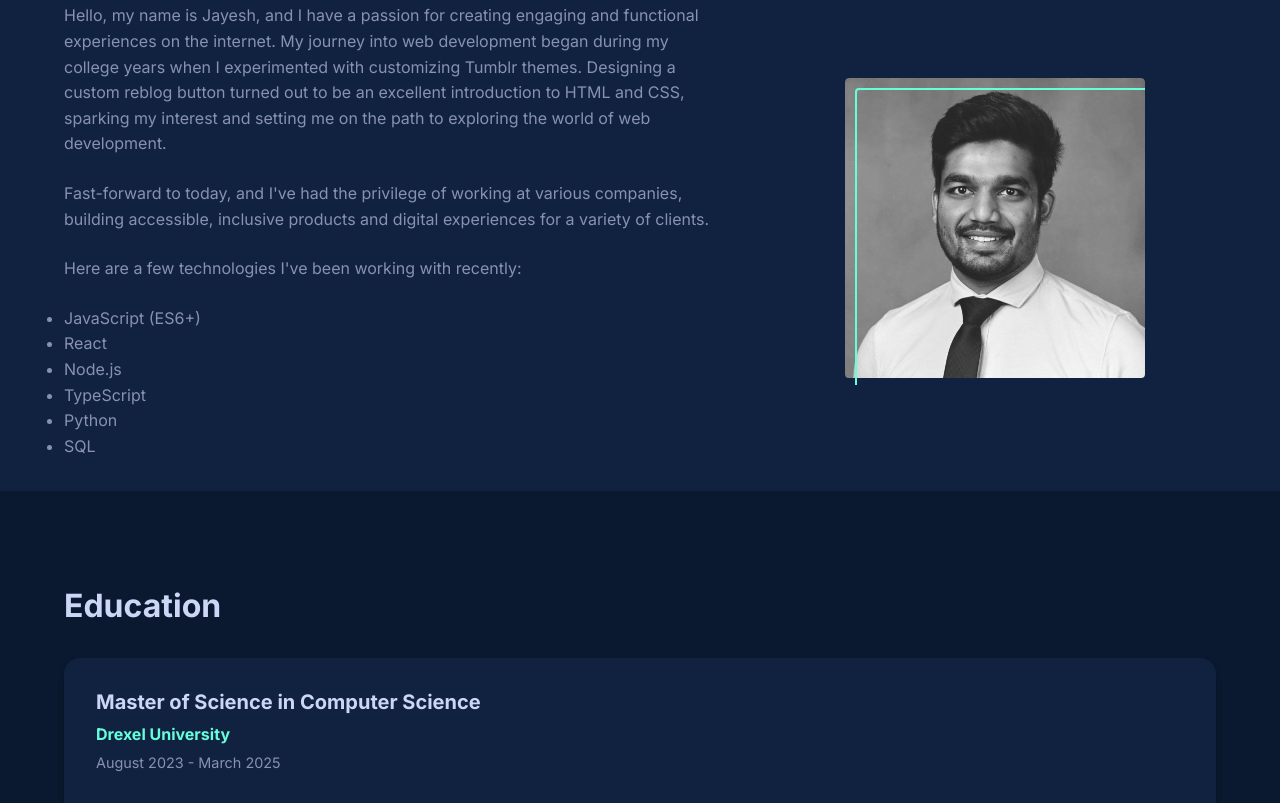
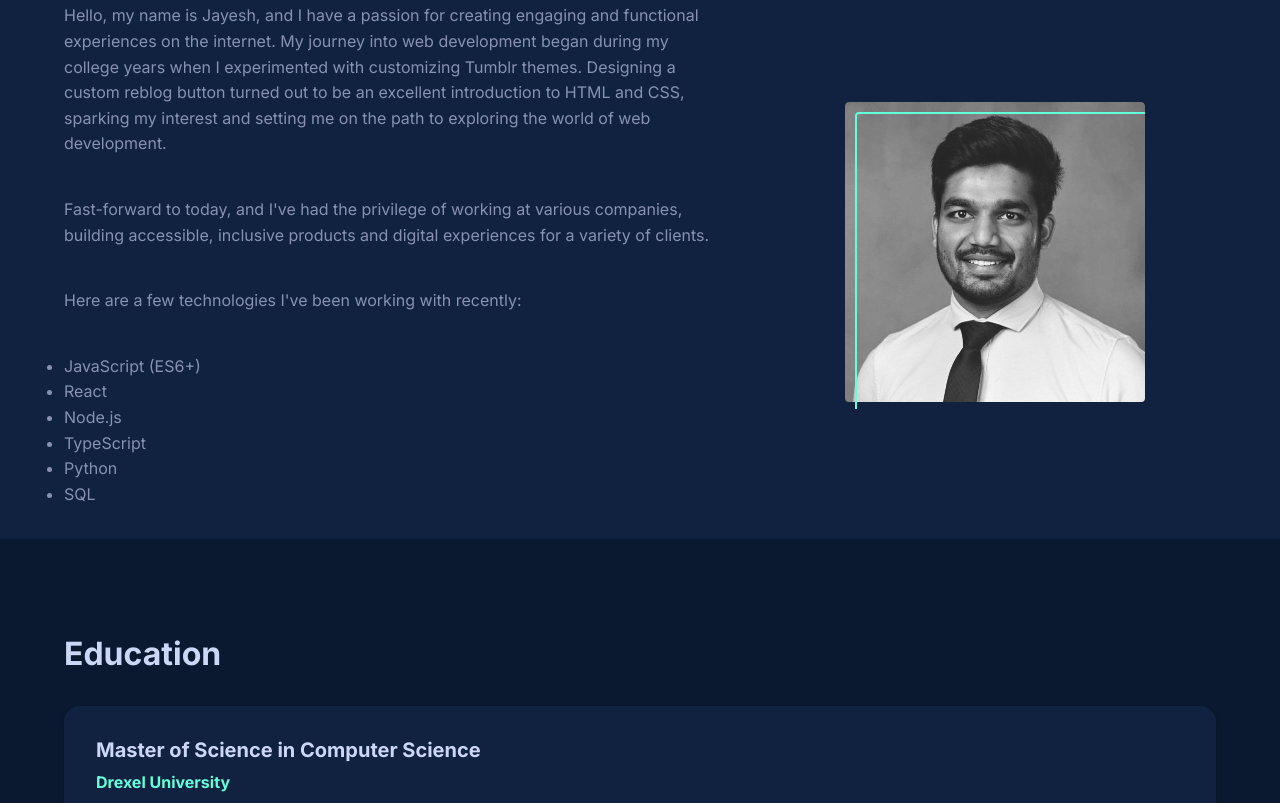
Before and after one commit to ijayeshpatidar/portfolio, a plain HTML site: page index.html in a window 1280 px wide. Shown: the part 943-1746 px from the top of the page. Drawn offline with nearby package versions, Linux system fonts and the light colour scheme.

Commit message:
Update styles.css

```diff
--- a/css/styles.css
+++ b/css/styles.css
@@ -268,7 +268,7 @@ section:nth-child(even) {
 }
 
 .about-content p {
-    margin-bottom: 1.5rem;
+    margin-bottom: 2.5rem;
 }
 
 .about-image {
```
